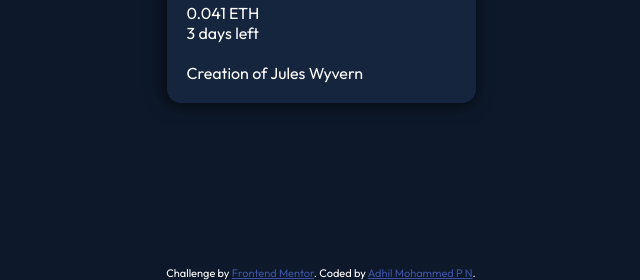
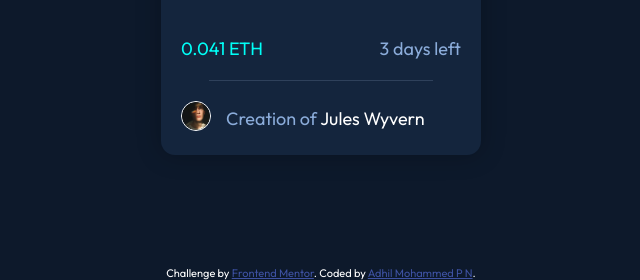
Before and after one commit to ADHIL-MOHAMMED-P-N/nft_card_frontendmentor, a plain HTML site: page index.html in a window 1280 px wide. Shown: the part 534-814 px from the top of the page, without its empty margins (319-959 px from the left). Drawn offline with Linux system fonts and the light colour scheme.

Commit message:
element positionig

```diff
--- a/index.html
+++ b/index.html
@@ -20,16 +20,17 @@
         <img src="./images/image-equilibrium.jpg" alt="Equilibrium">
       </div>
       <div class="card-content">
-        <h1>Equilibrium #3429</h1>
+        <h2>Equilibrium #3429</h2>
         <p>Our Equilibrium collection promotes balance and calm.</p>
         <div class="icons">
           <div class="eth"><p>0.041 ETH</p></div>
           <div class="days-left"><p>3 days left</p></div>
         </div>
+        <div class="line"></div>
       </div>
       <div class="card-footer">
           <div class="avatar">
-            <img src="" alt="">
+            <img src="./images/image-avatar.png" alt="">
           </div>
           <div class="created-by">
             <p>Creation of <span class="name">Jules Wyvern</span> </p>
--- a/style.css
+++ b/style.css
@@ -19,7 +19,9 @@ body {
   background-color: var(--main-bg);
   color: var(--white);
 }
-
+p {
+  font-size: 18px;
+}
 .container {
   width: 100%;
   display: flex;
@@ -28,14 +30,55 @@ body {
   height: 100vh;
 }
 .card {
-  width: 309px;
+  width: 320px;
   background-color: var(--card-bg);
   border-radius: 14px;
   padding: 20px;
-  box-shadow: -2px 1px 15px 4px #00000085;
+  box-shadow: 0px 0px 25px 0px rgba(0, 0, 0, 0.25);
 }
 .card-head img {
   width: 100%;
+}
+
+.card-content {
+  padding: 20px 0px;
+}
+.card-content p {
+  margin: 20px 0px;
+  color: var(--soft-blue);
+}
+
+.icons {
+  display: flex;
+  justify-content: space-between;
+}
+.eth p {
+  color: var(--cyan);
+}
+.line {
+  width: 80%;
+  margin: 0 auto;
+  background-color: var(--line);
+  height: 1px;
+}
+.card-footer {
+  display: flex;
+  align-items: center;
+}
+.avatar {
+  width: 30px;
+}
+.avatar img {
+  width: 100%;
+  border-radius: 50%;
+  border: 1px solid var(--white);
+}
+.created-by {
+  color: var(--soft-blue);
+  margin-left: 15px;
+}
+.name {
+  color: var(--white);
 }
 .attribution {
   font-size: 11px;
```
